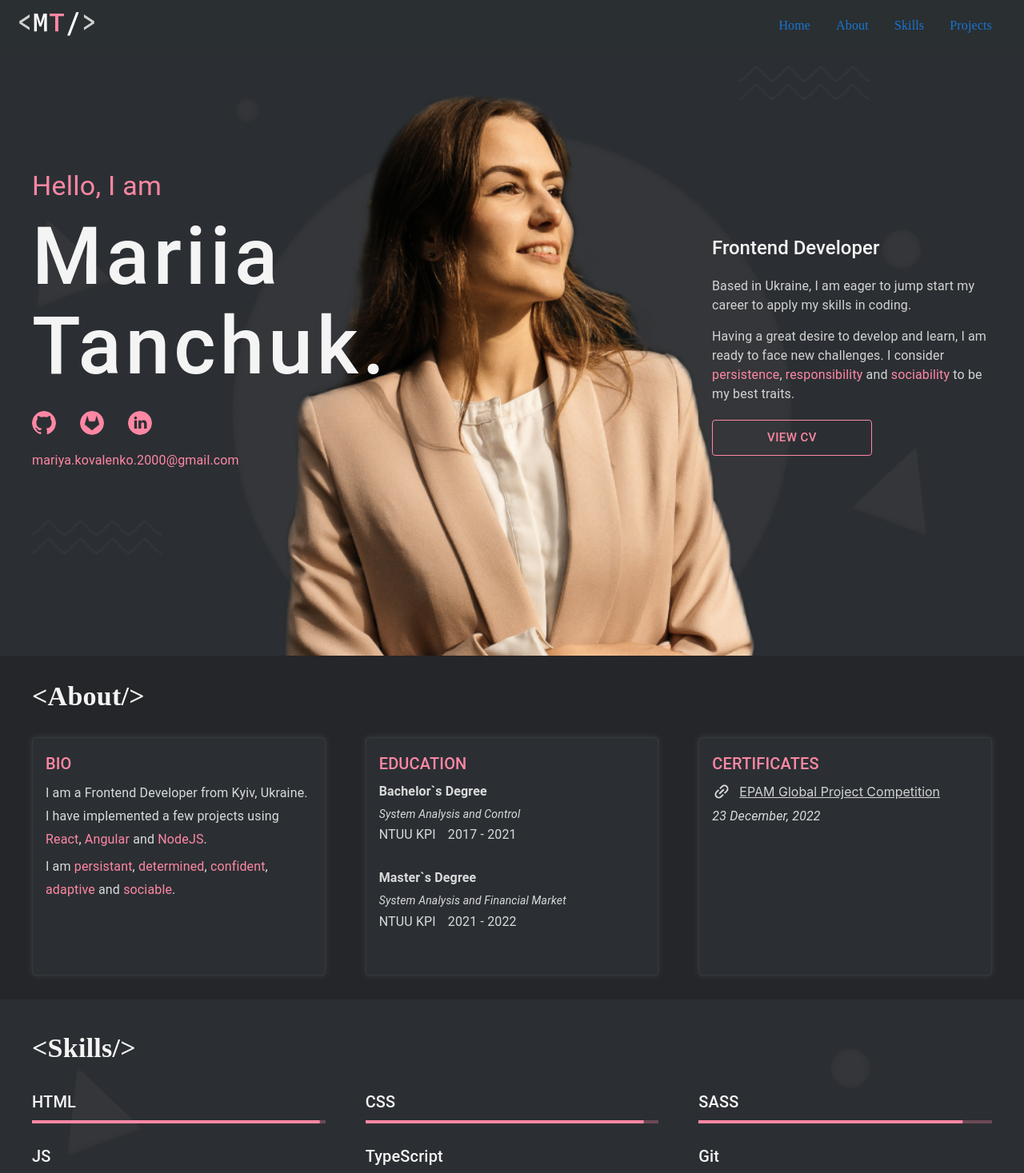
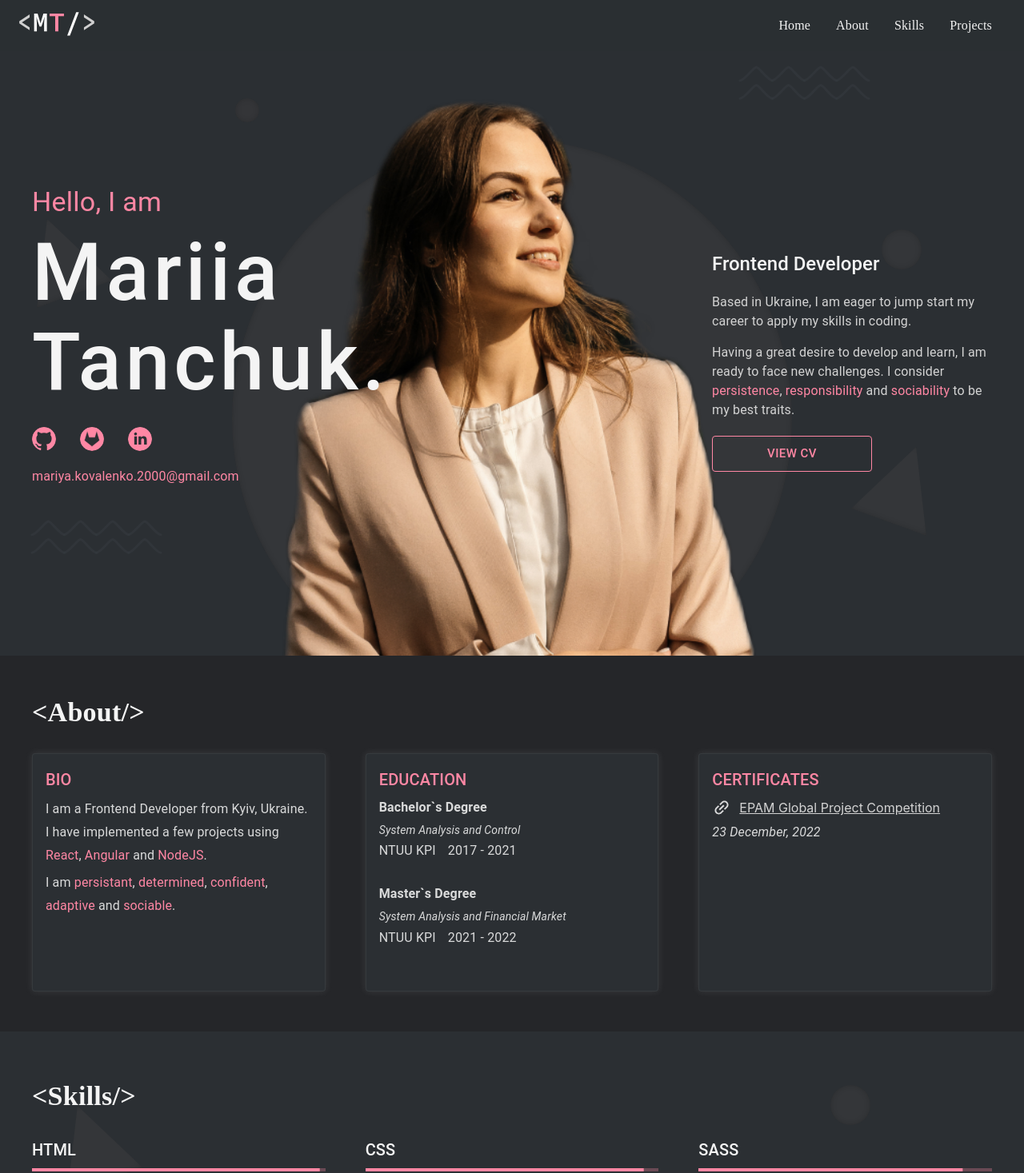
Before and after one commit to Mariia-Kovalenko/portfolio, a React (Create React App) app: page / in a window 1280 px wide. Shown: the top 1467 px of the page at 80% size. Built offline with nearby package versions, Linux system fonts and the light colour scheme.

Commit message:
final changes for v1.0

```diff
--- a/src/Layout/Container/Container.tsx
+++ b/src/Layout/Container/Container.tsx
@@ -3,10 +3,10 @@ import { Box } from "@mui/material"
 export default function Container({children, id}: {children?: React.ReactNode, id?: string }) {
     // const isTablet = useMediaQuery("(min-width: 780px)");
     return (
-        <Box id={id} sx={{
+        <Box data-section id={id} sx={{
             maxWidth: '1200px',
             margin: '0 auto',
-            padding: '0 15px 30px',
+            padding: '20px 15px 50px',
             position: 'relative',
             zIndex: 1000,
         }}>
--- a/src/Layout/Footer/Footer.tsx
+++ b/src/Layout/Footer/Footer.tsx
@@ -39,6 +39,7 @@ export default function Footer() {
                             {SOCIAL_MEDIA.map(({ id, name, image, href }) => {
                                 return (
                                     <SocialMedia
+                                        key={id}
                                         id={id}
                                         name={name}
                                         href={href}
--- a/src/Layout/Header/Header.tsx
+++ b/src/Layout/Header/Header.tsx
@@ -12,6 +12,7 @@ import {
 import MenuIcon from "@mui/icons-material/Menu";
 import { MENU_ITEMS } from "../../utils/constants";
 import { WHITE, PINK } from "../../utils/styles";
+import { useState, useRef } from "react";
 
 export default function Header({
     isMobile,
@@ -22,6 +23,40 @@ export default function Header({
     open: boolean;
     handleDrawerOpen: () => void;
 }) {
+    // const [activeSection, setActiveSection] = useState<any>(null);
+    // const observer = useRef<any>(null);
+
+    // useEffect(() => {
+    //     setActiveSection('home');
+    //     //create new instance and pass a callback function
+    //     observer.current = new IntersectionObserver((entries) => {
+    //         const visibleSection = entries.find(
+    //             (entry) => { console.log(entry.intersectionRatio); return entry.isIntersecting }
+    //             // (entry) =>
+    //             // {
+    //             //     console.log(entry)
+    //             //     if (entry.intersectionRatio) return entry.intersectionRatio
+    //             // }
+    //         )?.target;
+    //         //Update state with the visible section ID
+    //         console.log(visibleSection)
+    //         if (visibleSection) {
+    //             setActiveSection(visibleSection.id);
+    //         }
+    //     });
+
+    //     //Get custom attribute data-section from all sections
+    //     const sections = document.querySelectorAll("[data-section]");
+
+    //     sections.forEach((section) => {
+    //         observer.current.observe(section);
+    //     });
+    //     return () => {
+    //         sections.forEach((section) => {
+    //             observer.current.unobserve(section);
+    //         });
+    //     };
+    // }, []);
     return (
         <Toolbar sx={{ display: "flex", justifyContent: "space-between" }}>
             <Link href="#">
@@ -42,30 +77,28 @@ export default function Header({
                     {MENU_ITEMS.map((item, index) => (
                         <ListItem key={index} disablePadding>
                             <ListItemButton>
-                                {/* <ListItemText
-                                    primary={item}
-                                    sx={{
-                                        fontFamily: "Source Code Pro",
-                                    }}
-                                /> */}
                                 <Typography
                                     variant="body1"
                                     fontFamily={"Source Code Pro"}
-                                    sx={{
-                                        color: index === 0 ? PINK : WHITE,
-                                    }}
                                 >
                                     <Link
                                         sx={{
-                                            textDecoration: 'none',
-                                            font: 'inherit'
+                                            textDecoration: "none",
+                                            font: "inherit",
+                                            color: WHITE
+                                            // color: activeSection === item.toLowerCase() ? PINK : WHITE,
                                         }}
                                         href={`#${item.toLowerCase()}`}
                                         onClick={(e) => {
-                                            let i =
-                                                document.getElementById(item.toLowerCase());
+                                            let i = document.getElementById(
+                                                item.toLowerCase()
+                                            );
                                             e.preventDefault(); // Stop Page Reloading
-                                            i && i.scrollIntoView({ behavior: "smooth", block: "center" });
+                                            i &&
+                                                i.scrollIntoView({
+                                                    behavior: "smooth",
+                                                    block: "start",
+                                                });
                                         }}
                                     >
                                         {item}
--- a/src/Layout/PageLayout/PageLayout.tsx
+++ b/src/Layout/PageLayout/PageLayout.tsx
@@ -3,11 +3,9 @@ import { styled } from "@mui/material/styles";
 import Box from "@mui/material/Box";
 import Drawer from "@mui/material/Drawer";
 import MuiAppBar, { AppBarProps as MuiAppBarProps } from "@mui/material/AppBar";
-import Toolbar from "@mui/material/Toolbar";
 import List from "@mui/material/List";
 import Typography from "@mui/material/Typography";
 import IconButton from "@mui/material/IconButton";
-import MenuIcon from "@mui/icons-material/Menu";
 import CloseIcon from "@mui/icons-material/Close";
 import ListItem from "@mui/material/ListItem";
 import ListItemButton from "@mui/material/ListItemButton";
@@ -147,14 +145,15 @@ export default function PageLayout({
                                     <Link
                                         sx={{
                                             textDecoration: 'none',
-                                            font: 'inherit'
+                                            font: 'inherit',
+                                            color: WHITE
                                         }}
                                         href={`#${item.toLowerCase()}`}
                                         onClick={(e) => {
                                             let i =
                                                 document.getElementById(item.toLowerCase());
                                             e.preventDefault(); // Stop Page Reloading
-                                            i && i.scrollIntoView({ behavior: "smooth", block: "center" });
+                                            i && i.scrollIntoView({ behavior: "smooth", block: "start" });
                                         }}
                                     >
                                         {item}
--- a/src/components/About/About.tsx
+++ b/src/components/About/About.tsx
@@ -9,11 +9,9 @@ import {
 import {
     CARD_BORDER,
     CARD_SHADOW,
-    CODE_FONT,
     LIGHTGREY,
     LIGHT_GREY_BG,
     PINK,
-    WHITE,
 } from "../../utils/styles";
 import LinkIcon from "@mui/icons-material/Link";
 import { CERTIFICATES, EDUCATION, spanStyle } from "../../utils/constants";
@@ -42,7 +40,6 @@ function AboutSection({
     children?: React.ReactNode;
 }) {
     return (
-        // Box sx={{ flex: `1 1 ${isMobile ? "50%" : "30%"}`, COLOR: 'inherit' }}>{children}</Box>
         <Card
             sx={{
                 minWidth: 300,
@@ -136,7 +133,7 @@ export default function About() {
     const isMobile = useMediaQuery("(max-width:780px)");
 
     return (
-        <Container id='about'>
+        <Container data-section id="about">
             <SectionHeading title="About" />
             <Box
                 sx={{
--- a/src/components/Home/Home.tsx
+++ b/src/components/Home/Home.tsx
@@ -45,7 +45,7 @@ function Home() {
     const isSmallDesktop = useMediaQuery(SMALL_DESKTOP_BREAKPOINT);
 
     return (
-        <Box id='home' sx={{ ...homeStyle, height: isMobile ? "fit-content" : "100vh" }}>
+        <Box data-section id='home' sx={{ ...homeStyle, height: isMobile ? "fit-content" : "100vh" }}>
             <Container>
                 <Box
                     sx={{
@@ -94,7 +94,7 @@ function Home() {
                         >
                             {SOCIAL_MEDIA.map(({ id, name, image, href }) => {
                                 return (
-                                    <SocialMedia id={id} name={name} href={href} image={image} />
+                                    <SocialMedia key={id} id={id} name={name} href={href} image={image} />
                                 );
                             })}
                         </Box>
--- a/src/components/Projects/Projects.tsx
+++ b/src/components/Projects/Projects.tsx
@@ -89,9 +89,10 @@ function ProjectCard({
                             marginBottom: "10px",
                         }}
                     >
-                        {technologies.map((tech) => {
+                        {technologies.map((tech, i) => {
                             return (
                                 <Typography
+                                    key={i}
                                     component="span"
                                     sx={{ fontSize: "12px", color: YELLOW }}
                                 >{`${tech}`}</Typography>
@@ -138,7 +139,7 @@ export default function Projects() {
     const isSmallMobile = useMediaQuery("(max-width:665px)");
 
     return (
-        <Container id='projects'>
+        <Container data-section id='projects'>
             <SectionHeading title="Projects" />
             <Box
                 sx={{
--- a/src/components/Skills/Skills.tsx
+++ b/src/components/Skills/Skills.tsx
@@ -42,10 +42,12 @@ export default function Skills() {
     return (
         <Box
             id='skills'
+            data-section
             sx={{
                 background: LIGHT_GREY_BG,
                 padding: "10px 0 20px",
                 position: "relative",
+                // height: '80vh'
             }}
         >
             <Container>
```
Also changed, not shown: 1 other file (tests, documents, lock files or other folders).
